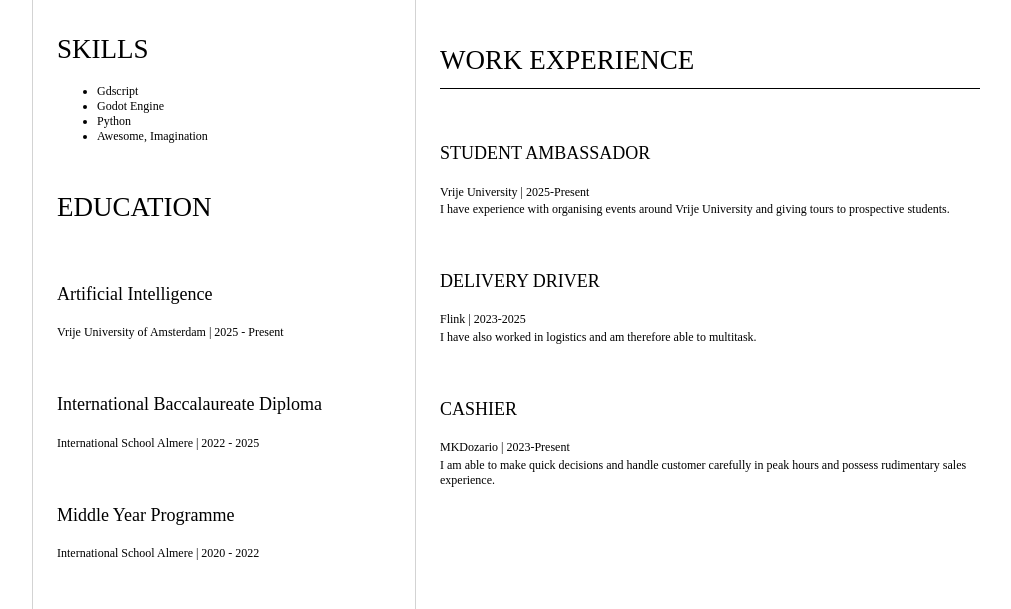
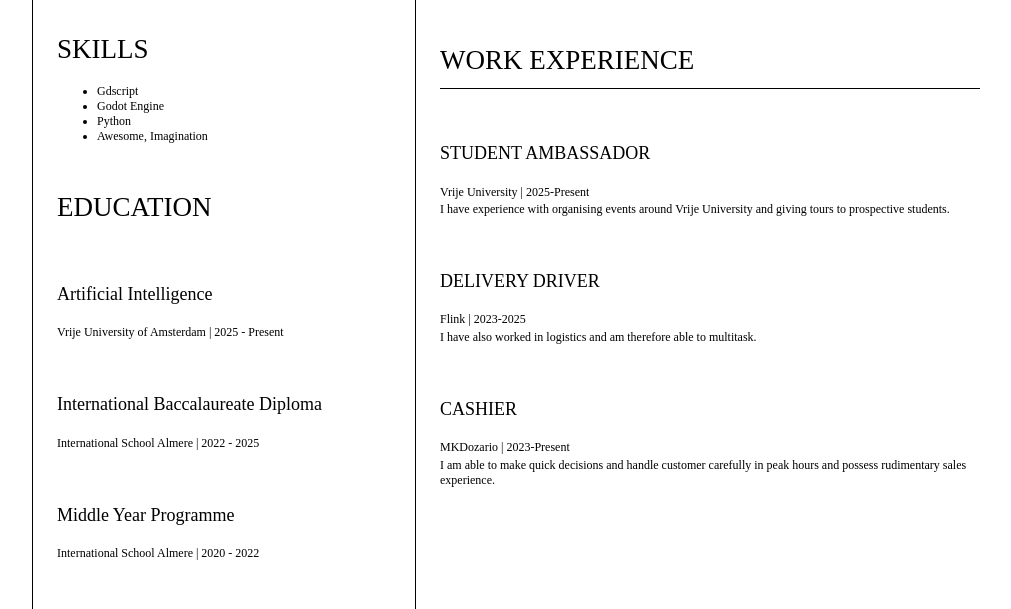
Before and after one commit to hasuc/CV, a plain HTML site: page index.html in a window 1280 px wide. Shown: the part 311-920 px from the top of the page, without its empty margins (128-1139 px from the left). Drawn offline with Linux system fonts and the light colour scheme.

Commit message:
add cv changes

```diff
--- a/style.css
+++ b/style.css
@@ -3,7 +3,7 @@ body {
     font-size: 12px;
     max-width: 960px;
     margin: auto;
-    background-color: rgb(255, 255, 255);
+    background-color: white;
     color: rgb(0, 0, 0);
 }
 
@@ -62,6 +62,6 @@ h1, h2, h3 {
 }
 
 #mainLeft {
-    border-right: 1px solid lightgray;
-    border-left: 1px solid lightgray;
+    border-right: 1px solid black;
+    border-left: 1px solid black;
 }
```
